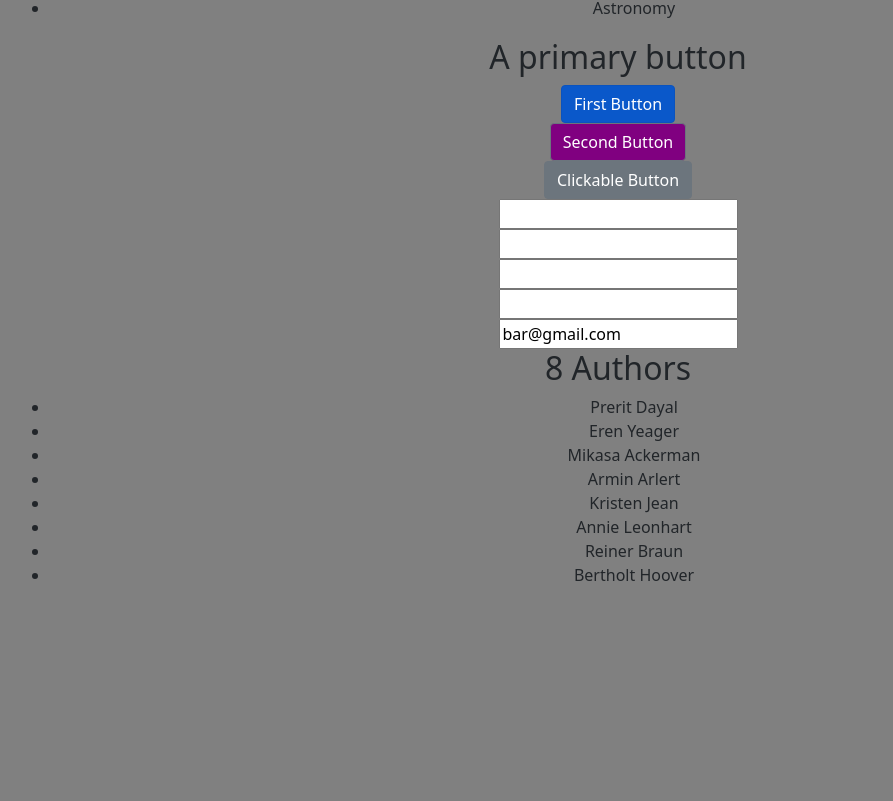
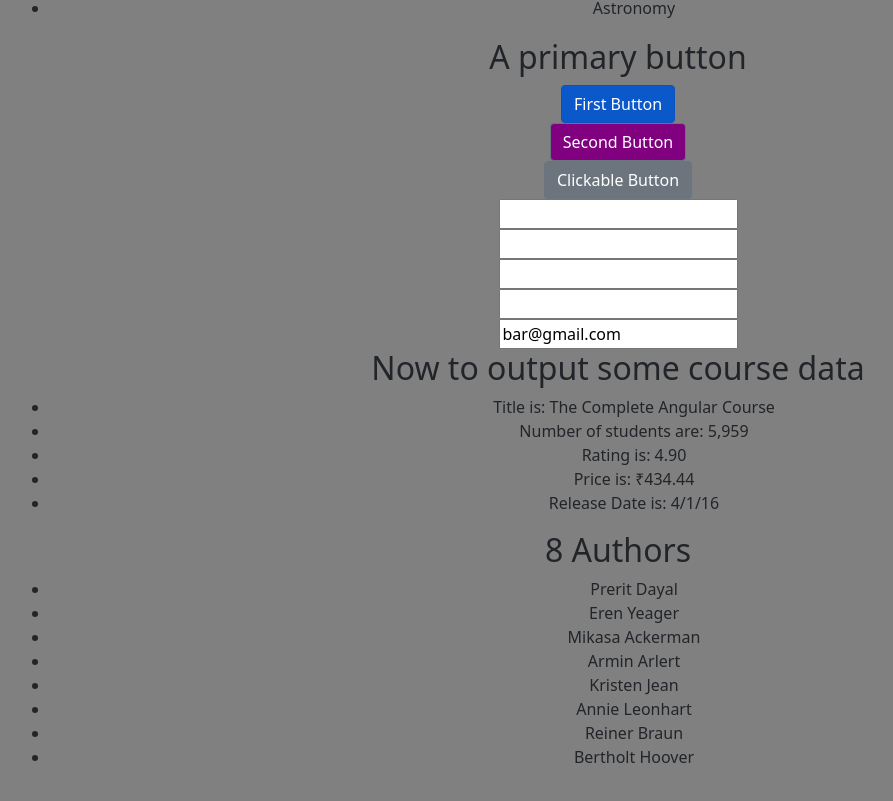
Before and after one commit to prerit714/angular-first-project, an Angular app: page / in a window 1280 px wide. Shown: the part 1311-2112 px from the top of the page, without its empty margins (22-915 px from the left). Before the commit the page ends 1954 px from the top, so only its background shows below. Built offline with nearby package versions, Linux system fonts and the light colour scheme.

Commit message:
Working with pipes to make output more readable

```diff
--- a/src/app/app.module.ts
+++ b/src/app/app.module.ts
@@ -19,7 +19,8 @@
     // Add to declarations array after importing your custom component
     CoursesComponent, // don't forget to declare a component, if you add one
     // without using the ng-generate command, as this will generate an error
-    CourseComponent, AuthorsComponent, // This line of code was added by "ng g c course" command
+    CourseComponent,
+    AuthorsComponent, // This line of code was added by "ng g c course" command
   ],
   imports: [
     BrowserModule,
--- a/src/app/courses.component.ts
+++ b/src/app/courses.component.ts
@@ -60,9 +60,20 @@
     <!-- Let's use two-way binding to achieve the above -->
     <!-- Bind the input using property binding first -->
     <!-- Using banana in a box method [()] in old angular, in new angular use[]-->
-    <input type="text" [placeholder]="emailTwo" [(ngModel)]="emailTwo" (keyup.enter)="onKeyUpFour()" />
+    <input type="text" [(ngModel)]="emailTwo" (keyup.enter)="onKeyUpFour()" />
+      <br>
+    <h2> Now to output some course data </h2>
+    <ul>
+      <!-- Working with pipes -->
+      <li>Title is: {{ course.title | uppercase| lowercase | titlecase}}</li>
+      <li>Number of students are: {{ course.students | number }}</li>
+      <li>Rating is: {{ course.rating | number:'1.2-2' }}</li>
+      <li>Price is: {{ course.price | currency:"INR":true:"3.2-2" }}</li>
+      <li>Release Date is: {{ course.releaseDate | date:"shortDate" }}</li>
+    </ul>
   `,
 })
+
 export class CoursesComponent {
   /*
    * A note on property binding and interpolation
@@ -79,6 +90,7 @@
   isActive: boolean = true;
   email: string = "foo@gmail.com";
   emailTwo: string = "bar@gmail.com";
+  course: any;
   constructor(
     // When I pass service: CoursesService as a constructor's dependency,
     // I want angular to inject an instance of service into this class
@@ -101,6 +113,13 @@
     //  To avoid this we must use something else...
     //  ie. Dependency Injection
     this.courses = service.getCourses();
+    this.course = {
+      title: "The complete Angular Course",
+      rating: 4.9,
+      students: 5959,
+      price: 434.44,
+      releaseDate: new Date(2016, 3, 1)
+    };
   }
   onKeyUpFour(): void {
     if (this.emailTwo.length === 0) {
```
